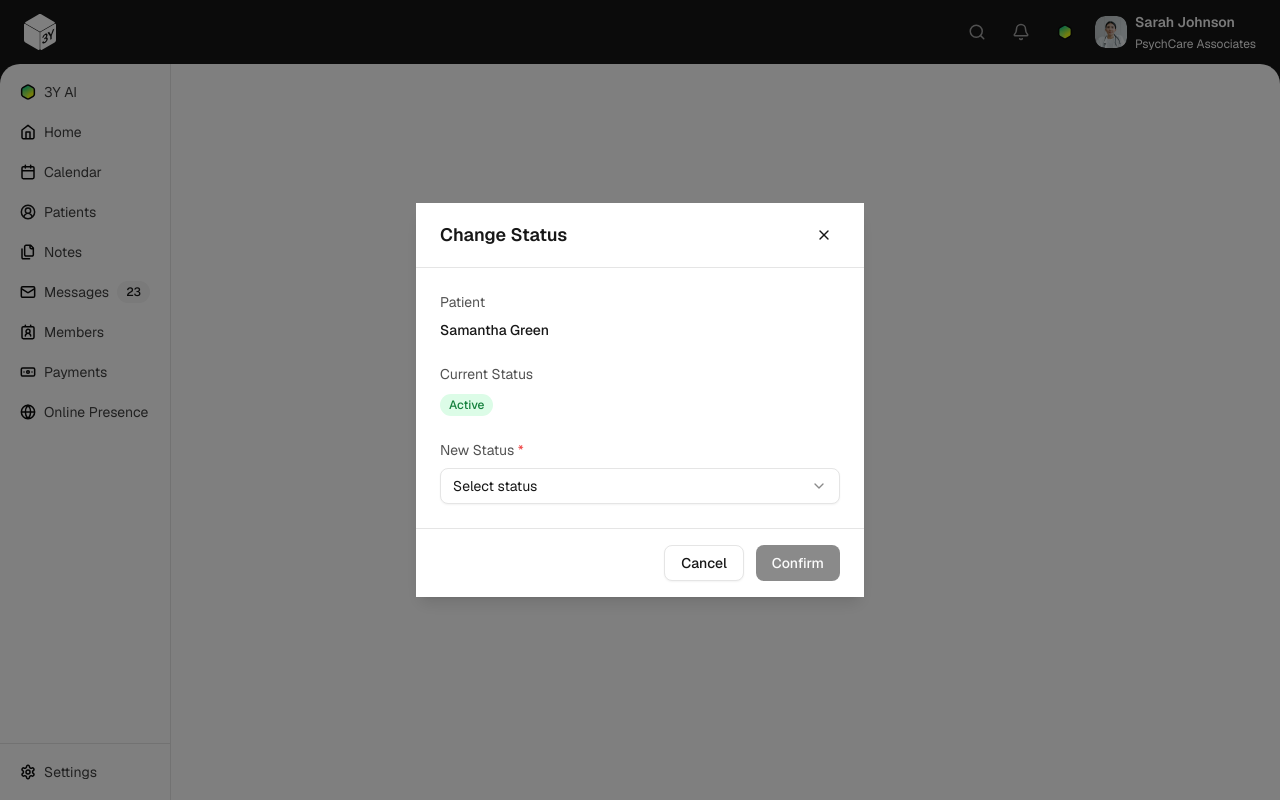
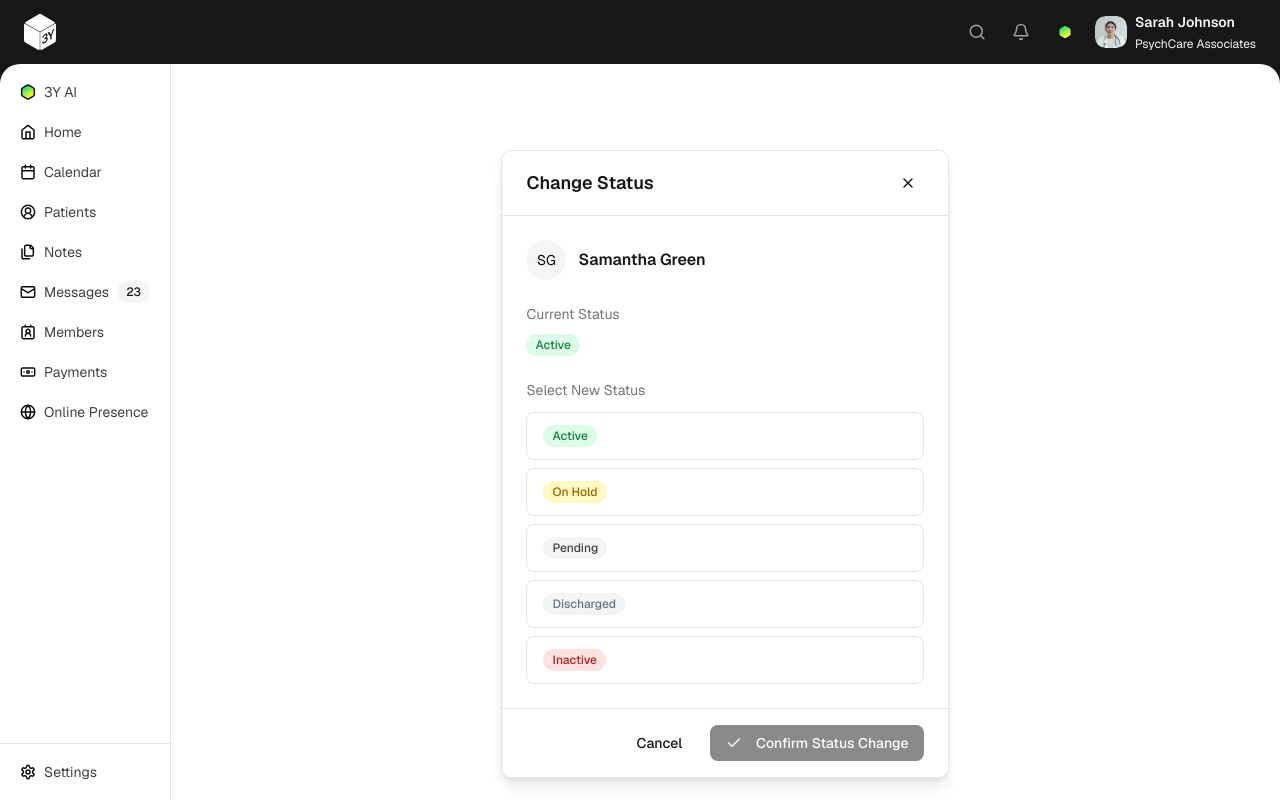
Before and after one commit to alejandrovivas11/ai-sandbox, a Next.js app in the folder frontend/: page /change-status in a window 1280 px wide. Built offline with nearby package versions, Linux system fonts and the light colour scheme.

Commit message:
feat: implementation

```diff
--- a/frontend/src/components/features/change-status/ChangeStatusModal.tsx
+++ b/frontend/src/components/features/change-status/ChangeStatusModal.tsx
@@ -1,27 +1,32 @@
 'use client'
 
 import { useRouter } from 'next/navigation'
-import { X } from 'lucide-react'
+import { X, Check } from 'lucide-react'
 import { Button } from '@/components/ui/Button'
 import { Badge } from '@/components/ui/Badge'
-import {
-  Select,
-  SelectContent,
-  SelectItem,
-  SelectTrigger,
-  SelectValue,
-} from '@/components/ui/Select'
-import { usePatientStatus } from '@/hooks/usePatientStatus'
+import { Avatar, AvatarFallback } from '@/components/ui/Avatar'
+import { useClientStatus } from '@/hooks/useClientStatus'
+import type { ClientStatus } from '@/types/client'
+const STATUS_OPTIONS: {
+  value: ClientStatus
+  label: string
+  badgeClass: string
+}[] = [
+  { value: 'Active', label: 'Active', badgeClass: 'bg-green-100 text-green-700' },
+  { value: 'On Hold', label: 'On Hold', badgeClass: 'bg-yellow-100 text-yellow-700' },
+  { value: 'Pending', label: 'Pending', badgeClass: 'bg-neutral-100 text-neutral-700' },
+  { value: 'Discharged', label: 'Discharged', badgeClass: 'bg-gray-100 text-gray-500' },
+  { value: 'Inactive', label: 'Inactive', badgeClass: 'bg-red-100 text-red-700' },
+]
 
 export function ChangeStatusModal() {
   const router = useRouter()
   const {
     selectedStatus,
-    handleStatusChange,
+    handleStatusSelect,
     handleConfirm,
     isValid,
-    statusOptions,
-  } = usePatientStatus()
+  } = useClientStatus('Active')
 
   const handleClose = () => {
     router.push('/bulk-selection')
@@ -38,27 +43,29 @@ export function ChangeStatusModal() {
   }
 
   return (
-    <div className="fixed inset-0 z-50 flex items-center justify-center bg-black/50">
-      <div className="bg-background rounded-lg shadow-lg w-full max-w-md flex flex-col">
-        {/* Header - render_sequence index 0 */}
-        <div className="flex flex-row items-center justify-between bg-white px-6 py-4 border-b border-border">
+    <div className="flex items-center justify-center min-h-full p-6">
+      <div className="bg-background border border-border rounded-lg shadow-lg w-full max-w-md flex flex-col">
+        {/* render_sequence[0]: header */}
+        <div className="flex flex-row items-center justify-between px-6 py-4 border-b border-border">
           <h3 className="text-lg font-semibold text-neutral-900">Change Status</h3>
           <Button variant="ghost" size="icon-sm" onClick={handleClose}>
             <X className="w-4 h-4" />
           </Button>
         </div>
 
-        {/* Content - render_sequence index 1 */}
-        <div className="flex flex-col gap-6 px-6 py-6">
-          {/* Patient group */}
-          <div className="flex flex-col gap-2">
-            <label className="text-sm text-neutral-600">Patient</label>
-            <p className="text-sm font-medium text-neutral-900">Samantha Green</p>
+        {/* render_sequence[1]: main content */}
+        <div className="flex flex-col gap-6 p-6">
+          {/* Client header: avatar + name side by side */}
+          <div className="flex flex-row items-center gap-3">
+            <Avatar className="h-10 w-10">
+              <AvatarFallback>SG</AvatarFallback>
+            </Avatar>
+            <h4 className="text-base font-semibold text-neutral-900">Samantha Green</h4>
           </div>
 
-          {/* Current Status group */}
+          {/* Current status */}
           <div className="flex flex-col gap-2">
-            <label className="text-sm text-neutral-600">Current Status</label>
+            <span className="text-sm text-muted-foreground">Current Status</span>
             <div>
               <Badge variant="default" className="bg-green-100 text-green-700">
                 Active
@@ -66,33 +73,38 @@ export function ChangeStatusModal() {
             </div>
           </div>
 
-          {/* New Status form_section */}
-          <div className="flex flex-col gap-2">
-            <label className="text-sm text-neutral-600">
-              New Status <span className="text-red-500">*</span>
-            </label>
-            <Select value={selectedStatus} onValueChange={handleStatusChange}>
-              <SelectTrigger>
-                <SelectValue placeholder="Select status" />
-              </SelectTrigger>
-              <SelectContent>
-                {statusOptions.map((option) => (
-                  <SelectItem key={option.value} value={option.value}>
+          {/* Status selection */}
+          <div className="flex flex-col gap-3">
+            <span className="text-sm text-muted-foreground">Select New Status</span>
+            <div className="flex flex-col gap-2">
+              {STATUS_OPTIONS.map((option) => (
+                <button
+                  key={option.value}
+                  type="button"
+                  onClick={() => handleStatusSelect(option.value)}
+                  className={`w-full flex flex-row items-center justify-start px-4 py-3 border rounded-md text-left transition-colors hover:bg-muted ${
+                    selectedStatus === option.value
+                      ? 'border-foreground bg-muted'
+                      : 'border-border bg-background'
+                  }`}
+                >
+                  <Badge variant="default" className={option.badgeClass}>
                     {option.label}
-                  </SelectItem>
-                ))}
-              </SelectContent>
-            </Select>
+                  </Badge>
+                </button>
+              ))}
+            </div>
           </div>
         </div>
 
-        {/* Actions - render_sequence index 2 */}
-        <div className="flex flex-row items-center justify-end gap-3 bg-white px-6 py-4 border-t border-border">
-          <Button variant="outline" onClick={handleCancel}>
+        {/* render_sequence[2]: actions */}
+        <div className="flex flex-row items-center justify-end gap-3 px-6 py-4 border-t border-border">
+          <Button variant="ghost" onClick={handleCancel}>
             Cancel
           </Button>
           <Button variant="default" onClick={handleConfirmClick} disabled={!isValid}>
-            Confirm
+            <Check className="w-4 h-4 mr-1.5" />
+            Confirm Status Change
           </Button>
         </div>
       </div>
--- /dev/null
+++ b/frontend/src/hooks/useClientStatus.ts
@@ -0,0 +1,26 @@
+'use client'
+
+import { useState, useCallback } from 'react'
+import type { ClientStatus } from '@/types/client'
+
+export function useClientStatus(currentStatus: ClientStatus) {
+  const [selectedStatus, setSelectedStatus] = useState<ClientStatus | null>(null)
+
+  const handleStatusSelect = useCallback((status: ClientStatus) => {
+    setSelectedStatus(status)
+  }, [])
+
+  const handleConfirm = useCallback(() => {
+    if (!selectedStatus) return
+    console.log('Status changed to:', selectedStatus)
+  }, [selectedStatus])
+
+  const isValid = selectedStatus !== null && selectedStatus !== currentStatus
+
+  return {
+    selectedStatus,
+    handleStatusSelect,
+    handleConfirm,
+    isValid,
+  }
+}
--- /dev/null
+++ b/frontend/src/lib/api/clients.ts
@@ -0,0 +1,18 @@
+import type { Client, ClientStatus } from '@/types/client'
+
+export async function getClient(id: string): Promise<Client> {
+  return {
+    id,
+    name: 'Samantha Green',
+    initials: 'SG',
+    status: 'Active',
+  }
+}
+
+export async function updateClientStatus(
+  clientId: string,
+  newStatus: ClientStatus
+): Promise<{ success: boolean }> {
+  console.log(`Updating client ${clientId} status to: ${newStatus}`)
+  return { success: true }
+}
--- /dev/null
+++ b/frontend/src/types/client.ts
@@ -0,0 +1,14 @@
+export type ClientStatus = 'Active' | 'On Hold' | 'Pending' | 'Discharged' | 'Inactive'
+
+export interface Client {
+  id: string
+  name: string
+  initials: string
+  status: ClientStatus
+}
+
+export interface StatusOption {
+  value: ClientStatus
+  label: string
+  badgeVariant: 'default' | 'secondary' | 'destructive' | 'outline'
+}
```
Also changed, not shown: 1 other file (tests, documents, lock files or other folders).
